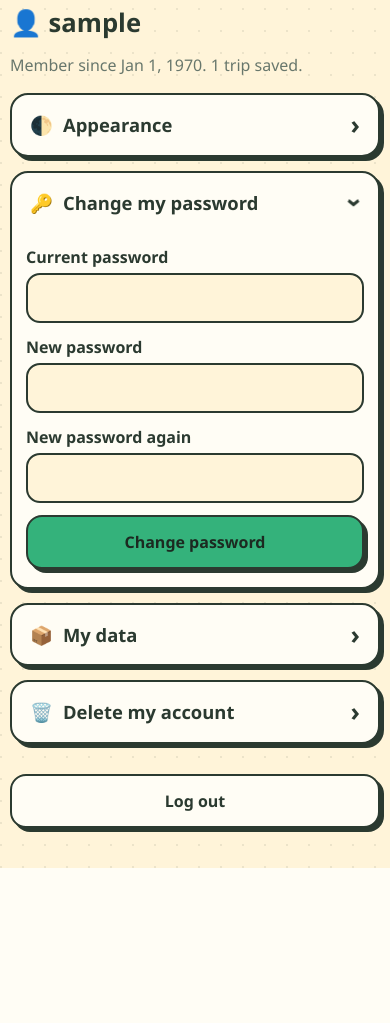
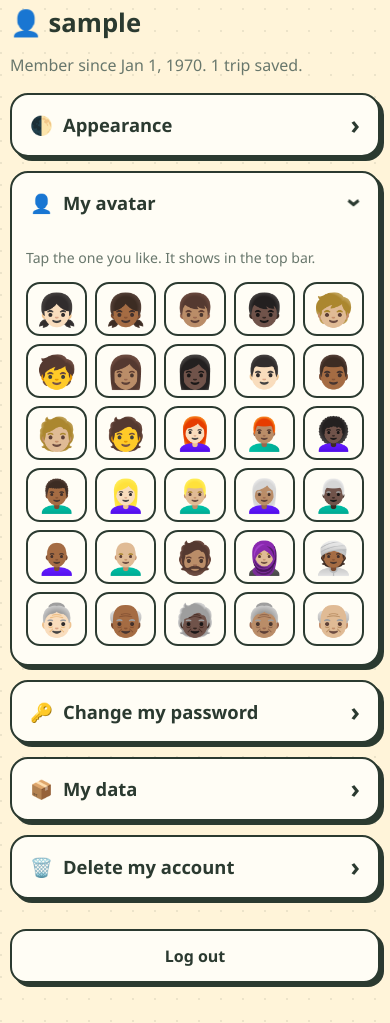
Before and after one commit to sysen5151-fall2026/TEAM-6, a Flask app: page /account in a window 390 px wide, after a click that opens the changed part. Shown: the part 102-1125 px from the top of the page. Before the commit the page ends 970 px from the top, so only its background shows below. Run offline with Flask 3, Linux system fonts and the light colour scheme; the visitor is signed in with stand-in values (Sample User, id 1); data comes from the database, SQL or seed files in the repository; tables that the repository leaves empty hold one stand-in row (values such as "Sample post").

Commit message:
feat: phone layout polish and pick-an-avatar on the account page
- bus card: centred route steps; weather note no longer overflows the Why card
- badges: the three stat cards centre their content
- account: Light/Dark on one row, Match my device below; 30 ready-made emoji avatars
  (kids, adults, older people, varied skin tones and hair) shown in the top bar

Co-Authored-By: Claude Sonnet 5.5 <noreply@anthropic.com>

```diff
--- a/src/c1_web_front_end/auth.py
+++ b/src/c1_web_front_end/auth.py
@@ -23,6 +23,37 @@ from src.c3_data_adapter import SqliteTrips, app_db, other_users_trips
 PUBLIC_ENDPOINTS = {"login_page", "register_page", "static"}
 JSON_ENDPOINTS = {"places_api", "route_lines_api"}
 SESSION_DAYS = 14
+
+TONES = ("", "\U0001F3FB", "\U0001F3FC", "\U0001F3FD", "\U0001F3FE", "\U0001F3FF")
+HAIR = {"red": "\u200d\U0001F9B0", "curly": "\u200d\U0001F9B1", "white": "\u200d\U0001F9B3", "bald": "\u200d\U0001F9B2",
+        "blond_f": "\u200d\u2640\ufe0f", "blond_m": "\u200d\u2642\ufe0f", "": ""}
+
+
+def _person(head: str, tone: int, hair: str = "") -> str:
+    return head + TONES[tone] + HAIR[hair]
+
+
+GIRL, BOY, CHILD, WOMAN, MAN, PERSON = "\U0001F467", "\U0001F466", "\U0001F9D2", "\U0001F469", "\U0001F468", "\U0001F9D1"
+OLD_WOMAN, OLD_MAN, OLD_PERSON, BLOND = "\U0001F475", "\U0001F474", "\U0001F9D3", "\U0001F471"
+BEARD, HEADSCARF, TURBAN = "\U0001F9D4", "\U0001F9D5", "\U0001F473"
+AVATAR_CHOICES = tuple(_person(*spec) for spec in (  # ready-made faces: kids, grown-ups and older people, many skin tones and hair styles
+    (GIRL, 1), (GIRL, 4), (BOY, 3), (BOY, 5), (CHILD, 2), (CHILD, 0),
+    (WOMAN, 3), (WOMAN, 5), (MAN, 1), (MAN, 4), (PERSON, 2), (PERSON, 0),
+    (WOMAN, 1, "red"), (MAN, 3, "red"), (WOMAN, 5, "curly"), (MAN, 4, "curly"),
+    (BLOND, 1, "blond_f"), (BLOND, 2, "blond_m"), (WOMAN, 3, "white"), (MAN, 5, "white"),
+    (WOMAN, 4, "bald"), (MAN, 2, "bald"), (BEARD, 3), (HEADSCARF, 2), (TURBAN, 4),
+    (OLD_WOMAN, 1), (OLD_MAN, 4), (OLD_PERSON, 5), (OLD_WOMAN, 3), (OLD_MAN, 2),
+))
+DEFAULT_AVATAR = "\U0001F464"
+AVATARS = {DEFAULT_AVATAR, *AVATAR_CHOICES}
+
+
+def avatar_of(user) -> str:
+    try:
+        choice = json.loads(user["prefs"] or "{}").get("avatar", "")
+    except (ValueError, AttributeError, TypeError):
+        return DEFAULT_AVATAR
+    return choice if choice in AVATARS else DEFAULT_AVATAR
 
 CSP = (
     "default-src 'self'; "
@@ -128,7 +159,8 @@ def init_auth(app, db_path=None):
 
     @app.context_processor
     def who():
-        return {"current_user": g.get("user")}
+        user = g.get("user")
+        return {"current_user": user, "current_user_avatar": avatar_of(user) if user else DEFAULT_AVATAR}
 
     @app.after_request
     def headers(response: Response):
@@ -209,12 +241,20 @@ def init_auth(app, db_path=None):
                     accounts.delete_user(g.db, g.user["id"])
                     session.clear()
                     return redirect(url_for("login_page"))
+                elif action == "avatar":
+                    choice = request.form.get("avatar", "")
+                    if choice not in AVATARS:
+                        raise AccountError("Pick one of the avatars on the list.")
+                    accounts.set_pref(g.db, g.user["id"], "avatar", choice)
+                    g.user = accounts.get_user(g.db, g.user["id"])  # the top bar shows the new one at once
+                    message = "Avatar saved."
                 else:
                     abort(400)
             except AccountError as err:
                 error = str(err)
         user = accounts.get_user(g.db, g.user["id"])
         return render_template("account.html", active="account", message=message, error=error, user=user,
+                               avatar=avatar_of(user), avatar_choices=AVATAR_CHOICES,
                                trip_count=len(g.trips.all())), (400 if error else 200)
 
     def export_page():
--- a/src/c1_web_front_end/templates/account.html
+++ b/src/c1_web_front_end/templates/account.html
@@ -2,7 +2,7 @@
 {% block title %}My account - EcoCommute{% endblock %}
 {% block content %}
   {% set action = request.form.get('action', '') if request.method == 'POST' else '' %}
-  <h1>👤 {{ user.username }}</h1>
+  <h1>{{ avatar }} {{ user.username }}</h1>
   <p class="sub">Member since {{ user.created_at | epoch_date }}. {{ trip_count }} trip{{ '' if trip_count == 1 else 's' }} saved.</p>
 
   {% if message %}<div class="card" role="status"><strong>{{ message }}</strong></div>{% endif %}
@@ -12,10 +12,21 @@
     <summary><span aria-hidden="true">🌓</span> Appearance</summary>
     <p class="note">Light or dark. “Match my device” follows your phone or computer setting. Saved on this device only.</p>
     <div class="themepick" role="radiogroup" aria-label="Appearance">
-      <button type="button" class="btn ghost" role="radio" data-theme-choice="auto">📱 Match my device</button>
       <button type="button" class="btn ghost" role="radio" data-theme-choice="light">☀️ Light</button>
       <button type="button" class="btn ghost" role="radio" data-theme-choice="dark">🌙 Dark</button>
+      <button type="button" class="btn ghost" role="radio" data-theme-choice="auto">📱 Match my device</button>
     </div>
+  </details>
+
+  <details class="card acc"{% if action == 'avatar' and error %} open{% endif %}>
+    <summary><span aria-hidden="true">{{ avatar }}</span> My avatar</summary>
+    <p class="note">Tap the one you like. It shows in the top bar.</p>
+    <form method="post" action="/account">
+      {{ csrf_input() }}<input type="hidden" name="action" value="avatar">
+      <div class="facepick" role="radiogroup" aria-label="Avatar">
+        {% for a in avatar_choices %}<button type="submit" name="avatar" value="{{ a }}" role="radio" aria-checked="{{ 'true' if a == avatar else 'false' }}"{% if a == avatar %} class="on"{% endif %}>{{ a }}</button>{% endfor %}
+      </div>
+    </form>
   </details>
 
   <details class="card acc"{% if action == 'password' and error %} open{% endif %}>
--- a/src/c1_web_front_end/templates/base.html
+++ b/src/c1_web_front_end/templates/base.html
@@ -60,7 +60,11 @@
     details.acc > :last-child { margin-bottom:18px; }
     details.acc .btn { margin-top:12px; }
     .logout-row { margin-top:6px; }
-    .themepick { display:grid; grid-template-columns:repeat(auto-fit,minmax(130px,1fr)); gap:8px; }
+    .themepick { display:grid; grid-template-columns:1fr 1fr; gap:8px; }
+    .themepick .btn[data-theme-choice=auto] { grid-column:1 / -1; }
+    .facepick { display:grid; grid-template-columns:repeat(auto-fill,minmax(54px,1fr)); gap:8px; margin-top:8px; }
+    .facepick button { font:inherit; line-height:1; cursor:pointer; padding:0; background:var(--paper); border:2.5px solid var(--line); border-radius:14px; height:54px; font-size:2rem; }
+    .facepick button.on { background:var(--sun); box-shadow:3px 3px 0 var(--shadow); }
     .themepick .btn { margin-top:0; }
     .themepick .btn.on { background:var(--sun); color:#2b3a30; }
     nav a .short { display:none; }
@@ -156,7 +160,7 @@
     .bar { height:20px; border-radius:999px; border:2.5px solid var(--line); background:var(--soft); overflow:hidden; }
     .bar i { display:block; height:100%; border-radius:999px; background:repeating-linear-gradient(-45deg,var(--green) 0 10px,var(--green-d) 10px 20px); background-size:28px 28px; animation:stripes 1.2s linear infinite, fill 1s ease-out both; }
     .stats { display:grid; grid-template-columns:repeat(auto-fit,minmax(150px,1fr)); gap:14px; margin-bottom:18px; }
-    .stat { margin:0; text-align:center; padding:12px; }
+    .stat { margin:0; text-align:center; padding:12px; display:flex; flex-direction:column; justify-content:center; align-items:center; }
     .stat b { display:block; font-size:1.8rem; line-height:1.1; }
     .grid { display:grid; grid-template-columns:repeat(auto-fit,minmax(210px,1fr)); gap:16px; }
     .badge { margin:0; text-align:center; }
@@ -262,7 +266,7 @@
     <a href="/" class="{{ 'on' if active == 'plan' }}"><span class="ico">🧭</span> Plan</a>
     <a href="/garden" class="{{ 'on' if active == 'garden' }}"><span class="ico">🌳</span> Garden</a>
     <a href="/achievements" class="{{ 'on' if active == 'achievements' }}"><span class="ico">🏅</span> <span class="long">Achievements</span><span class="short">Badges</span></a>
-    <a href="/account" class="{{ 'on' if active == 'account' }}"><span class="ico">👤</span> <span class="who">{{ current_user.username }}</span></a>
+    <a href="/account" class="{{ 'on' if active == 'account' }}"><span class="ico">{{ current_user_avatar }}</span> <span class="who">{{ current_user.username }}</span></a>
   </nav>
   {% endif %}
 </header>
```
Also changed, not shown: src/c1_web_front_end/templates/plan.html (+4 -3 lines), tests/test_auth_web.py (+15 -0 lines).
